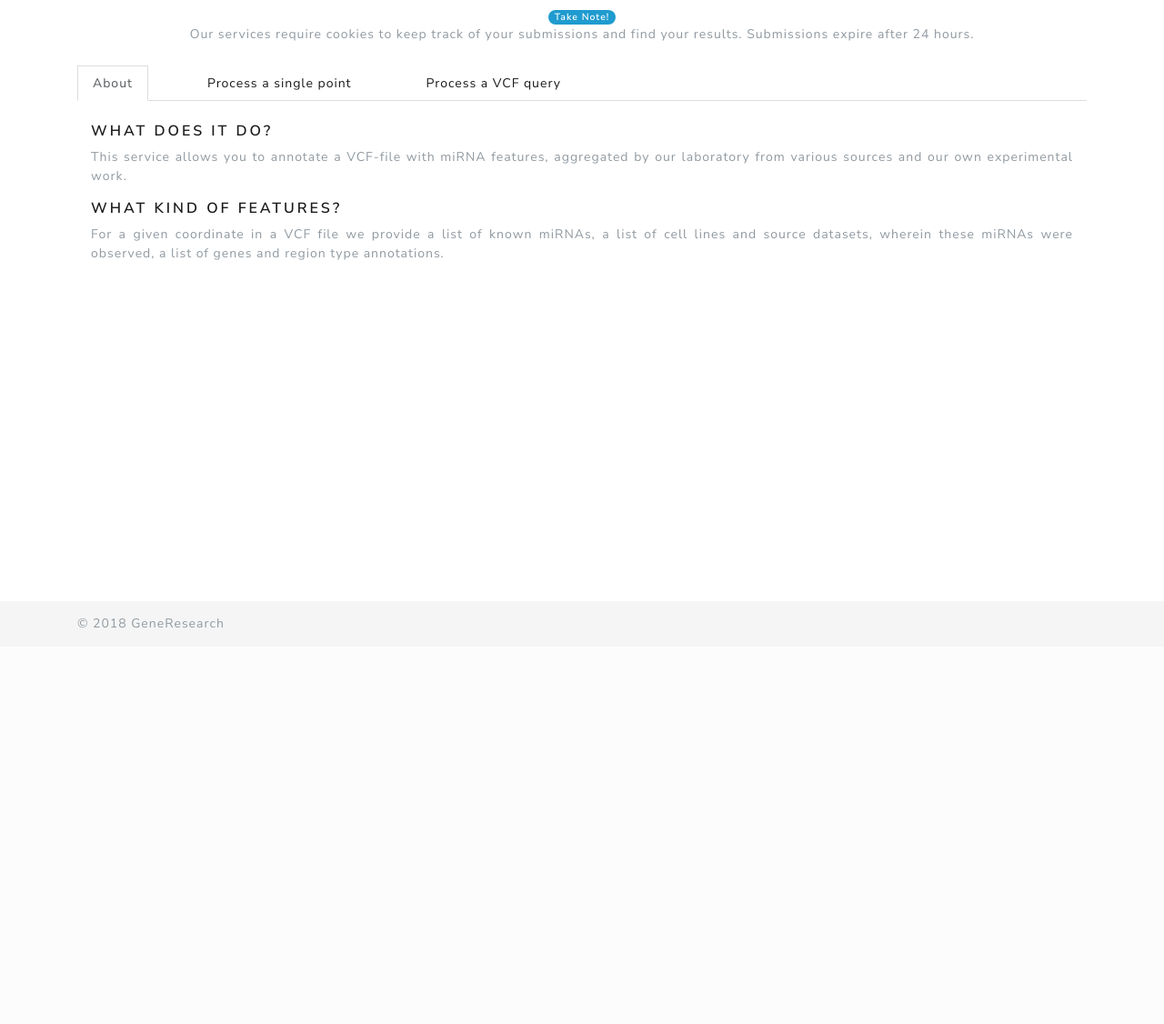
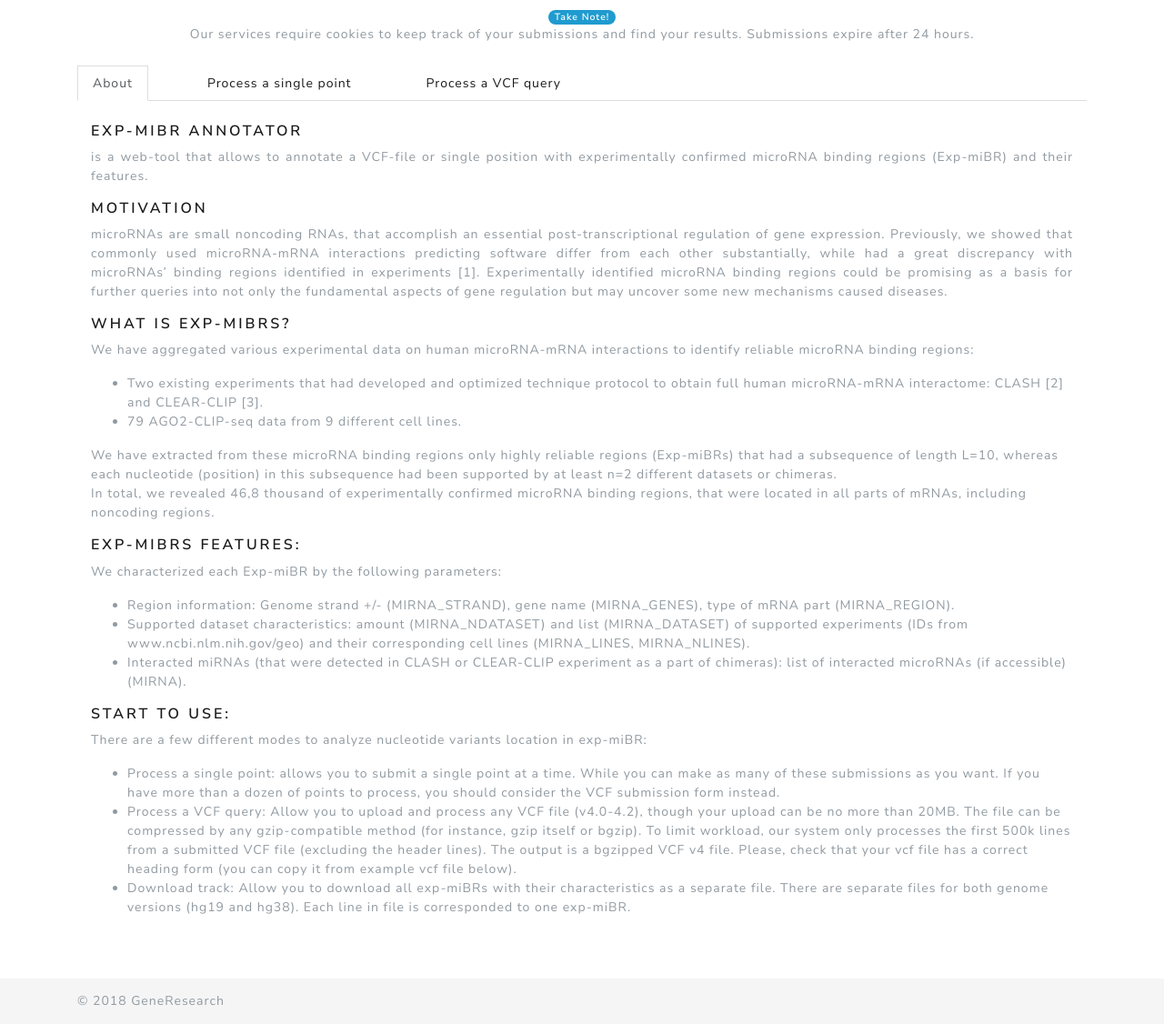
Before and after one commit to skoblov-lab/generesearch, a Django app: page /services/mirna/ in a window 1280 px wide. Shown: the part 89-1215 px from the top of the page at 91% size. Before the commit the page ends 780 px from the top, so only its background shows below. Run offline with Django 3.2, Linux system fonts and the light colour scheme; parts of the project's set-up code (start-up, migrations or seed data) failed here and were passed over; some libraries are stand-ins or nearby versions.

Commit message:
miRNA about page: add text, part 1 Exp-miBR annotator is, Motivation, What is exp-miBRs, Exp-miBRs features, Start to use.

```diff
--- a/templates/mirna_about.html
+++ b/templates/mirna_about.html
@@ -1,10 +1,58 @@
-<h5>What does it do?</h5>
-<p class="text-justify">This service allows you to annotate a VCF-file with
-    miRNA features, aggregated by our laboratory from various sources and our
-    own experimental work.
+<h5>Exp-miBR annotator</h5>
+<p class="text-justify"> is a web-tool that allows to annotate a VCF-file or single
+    position with experimentally confirmed microRNA binding regions (Exp-miBR)
+    and their features.
 </p>
-<h5>What kind of features?</h5>
-<p class="text-justify">For a given coordinate in a VCF file we provide a list
-    of known miRNAs, a list of cell lines and source datasets, wherein these
-    miRNAs were observed, a list of genes and region type annotations.
+
+<h5>Motivation</h5>
+<p class="text-justify">microRNAs are small noncoding RNAs, that accomplish an essential post-transcriptional
+    regulation of gene expression. Previously, we showed that commonly used microRNA-mRNA interactions
+    predicting software differ from each other substantially, while had a great discrepancy with microRNAs’
+    binding regions identified in experiments [1]. Experimentally identified microRNA binding regions
+    could be promising as a basis for further queries into not only the fundamental aspects of gene
+    regulation but may uncover some new mechanisms caused diseases.
+ </p>
+
+<h5>What is exp-miBRs?</h5>
+<p class="text-justify"> We have aggregated various experimental data on human microRNA-mRNA
+    interactions to identify reliable microRNA binding regions:
+<ul>
+    <li>Two existing experiments that had developed and optimized technique protocol to obtain
+        full human microRNA-mRNA interactome: CLASH [2] and CLEAR-CLIP [3]. </li>
+    <li>79 AGO2-CLIP-seq data from 9 different cell lines.</li>
+</ul>
+We have extracted from these microRNA binding regions only highly reliable regions (Exp-miBRs) that
+had a subsequence of length L=10, whereas each nucleotide (position) in this subsequence had been supported
+by at least n=2 different datasets or chimeras. <br>
+In total, we revealed 46,8 thousand of experimentally confirmed microRNA binding regions,
+that were located in all parts of mRNAs, including noncoding regions. </p>
+
+<h5>Exp-miBRs features:</h5>
+<p class="text-justify"> We characterized each Exp-miBR by the following parameters:
+<ul>
+    <li><b>Region information:</b> Genome strand +/- (MIRNA_STRAND), gene name (MIRNA_GENES),
+             type of mRNA part (MIRNA_REGION).</li>
+    <li><b>Supported dataset characteristics:</b> amount (MIRNA_NDATASET) and list (MIRNA_DATASET)
+        of supported experiments (IDs from www.ncbi.nlm.nih.gov/geo) and their corresponding cell
+        lines (MIRNA_LINES, MIRNA_NLINES).</li>
+    <li><b>Interacted miRNAs</b> (that were detected in CLASH or CLEAR-CLIP experiment as a part of chimeras):
+        list of interacted microRNAs (if accessible) (MIRNA).</li>
+</ul>
 </p>
+
+<h5>Start to use:</h5>
+<p class="text-justify">There are a few different modes to analyze nucleotide variants location in exp-miBR:
+<ul>
+    <li><b>Process a single point:</b> allows you to submit a single point at a time.
+        While you can make as many of these submissions as you want. If you have more than a dozen of
+        points to process, you should consider the VCF submission form instead.</li>
+    <li><b>Process a VCF query:</b> Allow you to upload and process any VCF file (v4.0-4.2),
+        though your upload can be no more than 20MB. The file can be compressed by any gzip-compatible
+        method (for instance, gzip itself or bgzip). To limit workload, our system only processes the
+        first 500k lines from a submitted VCF file (excluding the header lines).
+        The output is a bgzipped VCF v4 file. Please, check that your vcf file has a correct
+        heading form (you can copy it from example vcf file below).</li>
+    <li><b>Download track:</b> Allow you to download all exp-miBRs with their characteristics as a
+        separate file. There are separate files for both genome versions (hg19 and hg38).
+        Each line in file is corresponded to one exp-miBR.</li>
+</ul></p>
```
